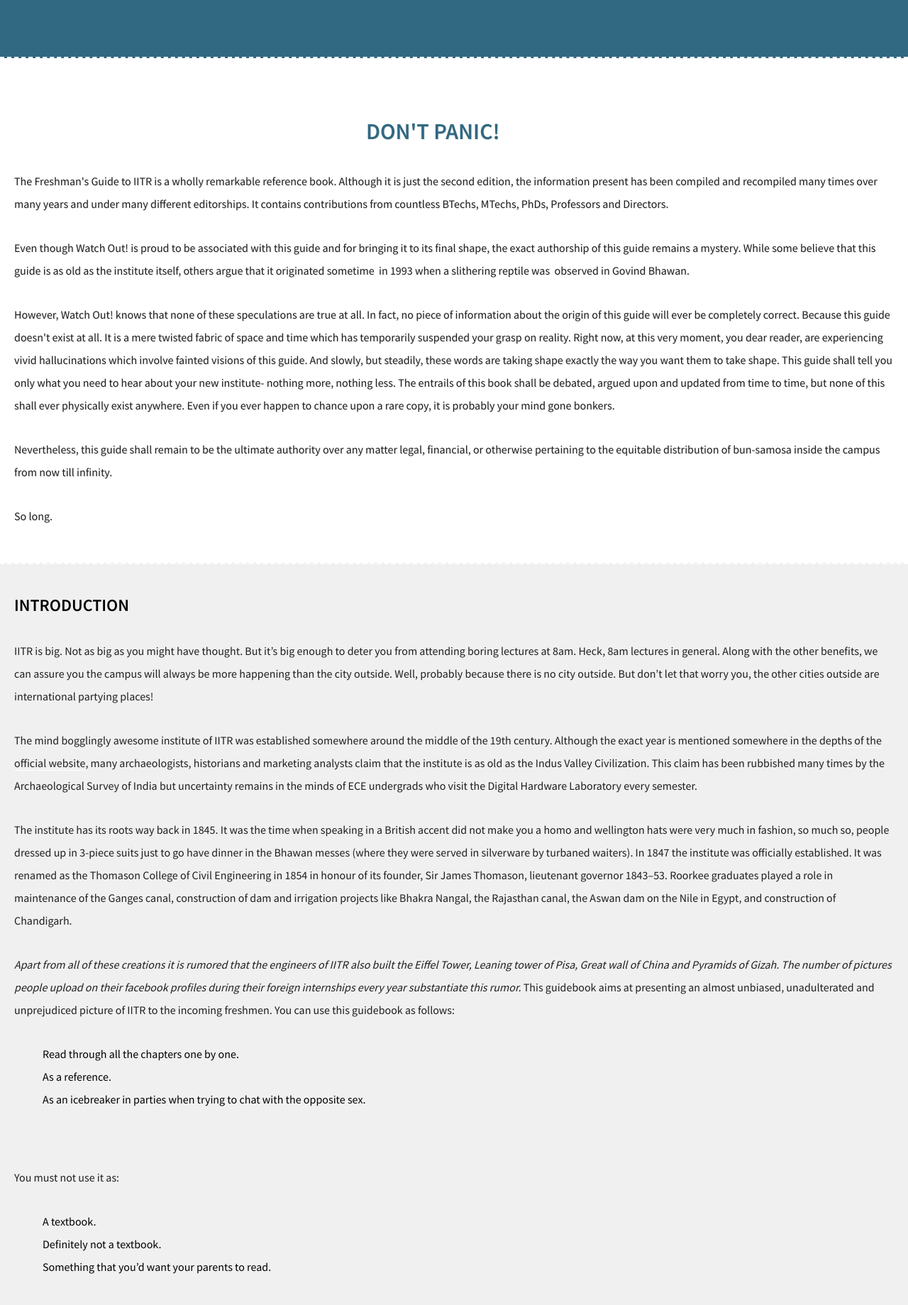
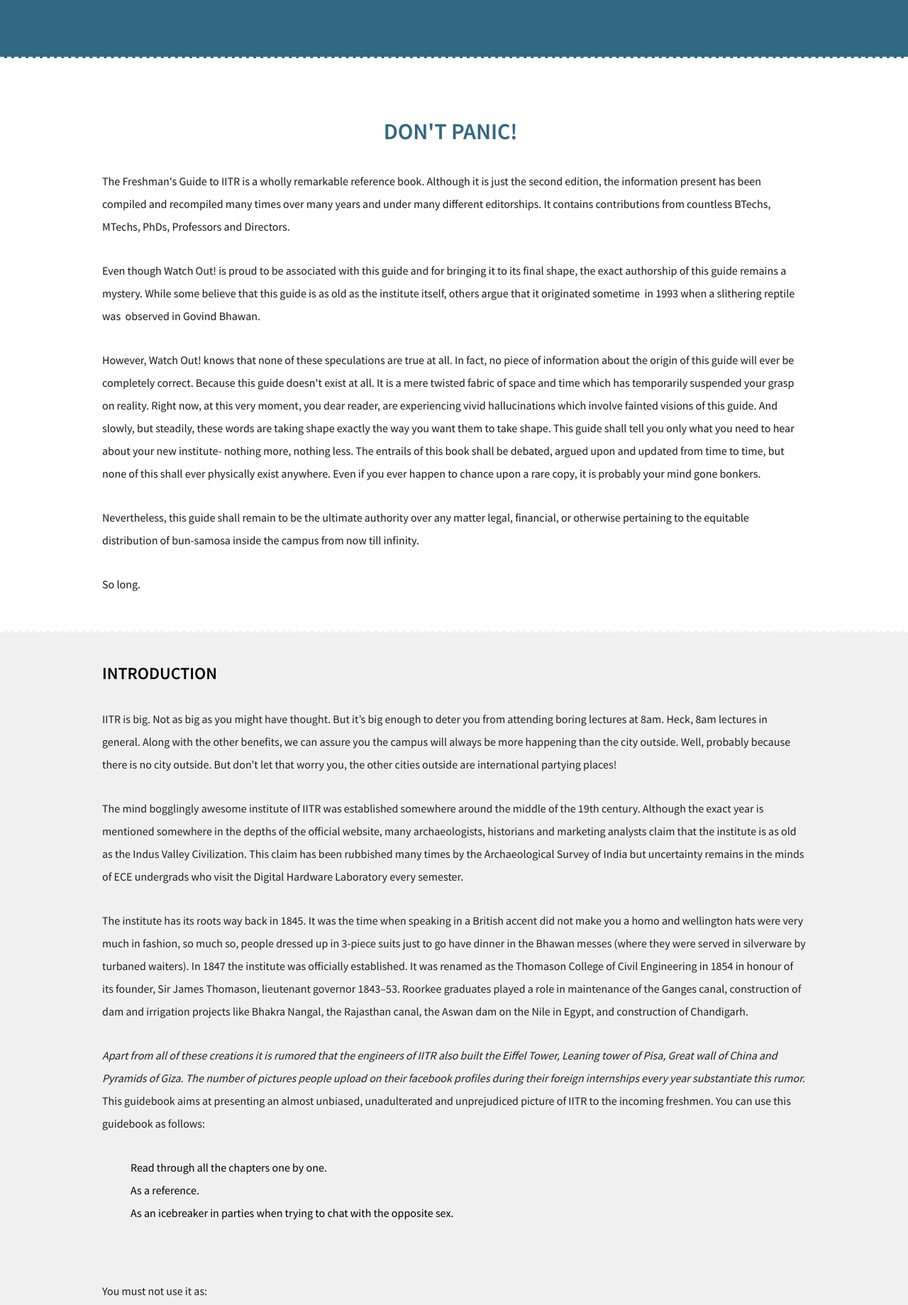
Before and after one commit to ankg/TheFreshmenGuide-WONA, a Jekyll site: the page built from index.html, in a window 1280 px wide, cut to the strip 571-2410 px from the top of the page. Shown: the whole strip at 71% size. Built offline with Jekyll 4.4.1, drawn with Linux system fonts in a browser that asks for light colours; nearby versions of some CDN libraries; library files that are not in the unit come from our copies; Markdown is read by kramdown in place of the engine named in the settings.

```diff
--- /dev/null
+++ b/CNAME
@@ -0,0 +1 @@
+guide.wona.co.in
--- a/_posts/2015-06-26-cse.markdown
+++ b/_posts/2015-06-26-cse.markdown
@@ -59,6 +59,4 @@ Structures.
 The mean salary in India for a CS undergrad is easily between 10-18 lakhs. The average package is
 however, an unhelpful quantity, owing to the huge window in the pay package.
 
-Algorithmic Coding is the most celebrated sport in the CS community. Not to forget the Cyber Security
-or Capture the Flag (CTF) contests, and the Data Science challenges which have been gaining popularity
-of late.
+A large number of Cyber Security or Capture the Flag (CTF) contests and Data Science challenges have cropped up in the last few years. However, Algorithmic coding still remains the most celebrated sport in the CS community.
--- a/css/index.css
+++ b/css/index.css
@@ -1050,6 +1050,9 @@
 		font-weight:500;
 		text-shadow: 0.05em 0.075em 0 rgba(0,0,0,0.1);
 		line-height:2em;
+		margin-left: auto;
+		margin-right: auto;
+		max-width: 80%;
 	}
 	 #introduction-wrapper img{
 	}
@@ -1062,6 +1065,11 @@
 		padding: 20px;
 		line-height: 2em;
 		border-top: 2px dashed white;
+	}
+	#main-wrapper .container{
+		margin-left: auto;
+		margin-right: auto;
+		max-width: 80%;
 	}
 	#main-wrapper p
 	{
--- a/index.html
+++ b/index.html
@@ -114,7 +114,7 @@ title: Home
 										</p>
 										<p>
 											<i>Apart from all of these creations it is rumored that the engineers of IITR also built the Eiffel
-											Tower, Leaning tower of Pisa, Great wall of China and Pyramids of Gizah. The number of
+											Tower, Leaning tower of Pisa, Great wall of China and Pyramids of Giza. The number of
 											pictures people upload on their facebook profiles during their foreign internships every year
 											substantiate this rumor.</i>
 											This guidebook aims at presenting an almost unbiased, unadulterated and unprejudiced picture
```
Also changed, not shown: wona.md (+27 -1 lines).
